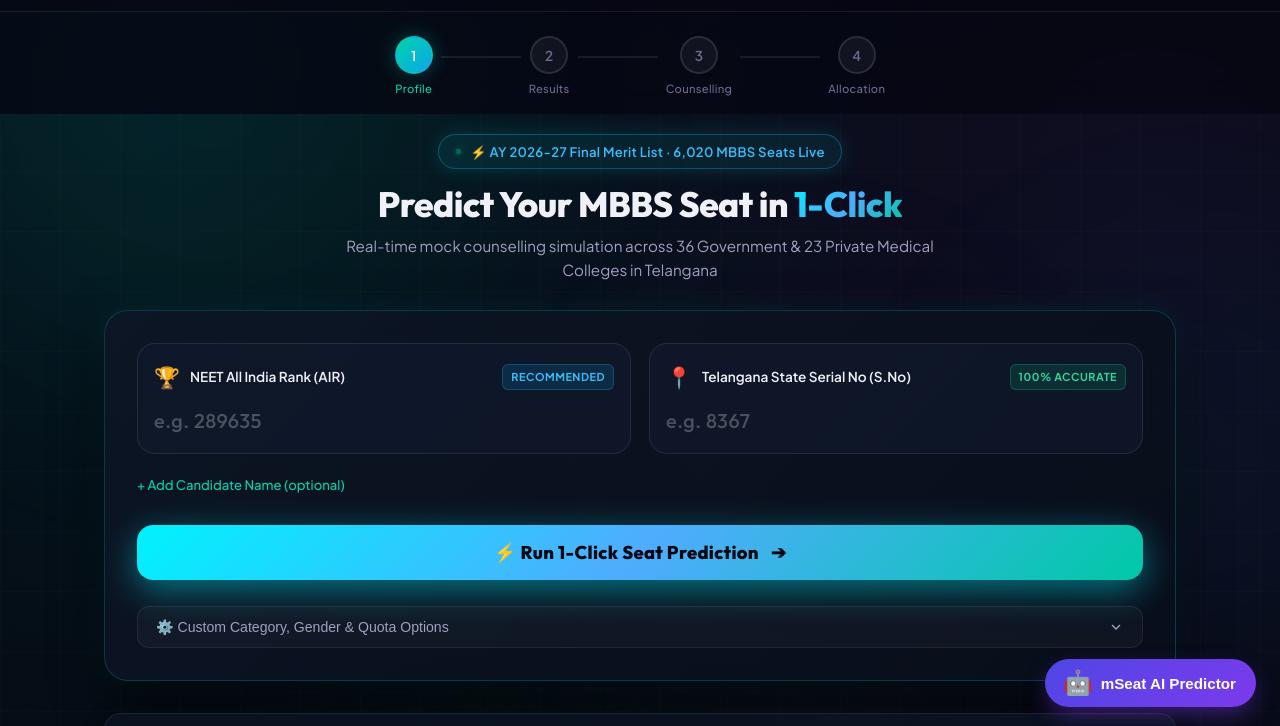
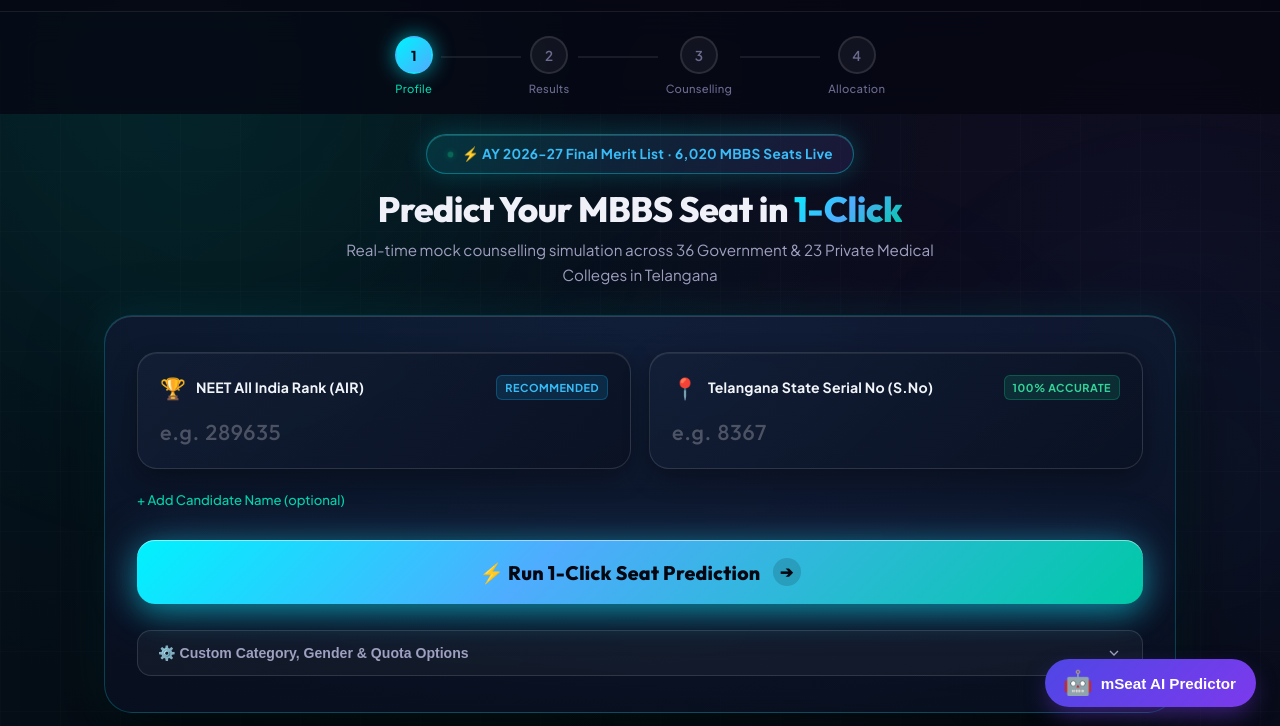
Before and after one commit to kprsnt2/mSeat, a plain HTML site: page index.html in a window 1280 px wide. Shown: the part 69-795 px from the top of the page. Drawn offline with Linux system fonts and the light colour scheme.

Commit message:
Ultra-stylish 2026 UI overhaul with glowing shimmer buttons, 3D Bento input cards, and refined micro-interactions

```diff
--- a/styles.css
+++ b/styles.css
@@ -1666,3 +1666,186 @@ body {
   color: #f8fafc !important;
   font-size: 0.9rem !important;
 }
+
+
+/* ============================================================
+   ULTRA-STYLISH 2026 GENZ SAAS BUTTONS & UI OVERHAUL
+   ============================================================ */
+
+/* Primary 1-Click Glowing Shimmer Button */
+.btn-genz-glow {
+  position: relative;
+  width: 100%;
+  background: linear-gradient(135deg, #00f2fe 0%, #4facfe 40%, #00c9a7 100%);
+  color: #030712 !important;
+  font-family: var(--font-display);
+  font-size: 1.22rem;
+  font-weight: 800;
+  padding: 18px 32px;
+  border-radius: 18px;
+  border: none;
+  cursor: pointer;
+  display: flex;
+  align-items: center;
+  justify-content: center;
+  gap: 12px;
+  box-shadow: 0 8px 30px rgba(0, 242, 254, 0.45), 0 0 50px rgba(79, 172, 254, 0.25), inset 0 1px 0 rgba(255, 255, 255, 0.5);
+  transition: all 0.25s cubic-bezier(0.34, 1.56, 0.64, 1);
+  letter-spacing: 0.3px;
+  overflow: hidden;
+}
+
+.btn-genz-glow::before {
+  content: '';
+  position: absolute;
+  top: 0;
+  left: -100%;
+  width: 100%;
+  height: 100%;
+  background: linear-gradient(90deg, transparent, rgba(255, 255, 255, 0.4), transparent);
+  transform: skewX(-20deg);
+  transition: left 0.75s ease;
+}
+
+.btn-genz-glow:hover::before {
+  left: 200%;
+}
+
+.btn-genz-glow:hover {
+  transform: translateY(-3px) scale(1.015);
+  box-shadow: 0 14px 45px rgba(0, 242, 254, 0.65), 0 0 65px rgba(0, 201, 167, 0.4), inset 0 1px 0 rgba(255, 255, 255, 0.6);
+  filter: brightness(1.08);
+}
+
+.btn-genz-glow:active {
+  transform: translateY(1px) scale(0.985);
+  box-shadow: 0 4px 15px rgba(0, 242, 254, 0.35);
+}
+
+.btn-genz-glow .btn-arrow {
+  display: inline-flex;
+  align-items: center;
+  justify-content: center;
+  width: 28px;
+  height: 28px;
+  background: rgba(3, 7, 18, 0.15);
+  border-radius: 50%;
+  font-size: 1rem;
+  transition: transform 0.25s ease;
+}
+
+.btn-genz-glow:hover .btn-arrow {
+  transform: translateX(4px);
+}
+
+/* Stylish Bento Input Cards */
+.input-card {
+  background: linear-gradient(135deg, rgba(20, 32, 56, 0.7) 0%, rgba(10, 18, 34, 0.85) 100%) !important;
+  border: 1px solid rgba(255, 255, 255, 0.12) !important;
+  border-radius: 20px !important;
+  padding: 18px 22px !important;
+  box-shadow: 0 8px 25px rgba(0, 0, 0, 0.35), inset 0 1px 0 rgba(255, 255, 255, 0.08) !important;
+  transition: all 0.3s cubic-bezier(0.4, 0, 0.2, 1) !important;
+}
+
+.input-card:hover {
+  border-color: rgba(0, 242, 254, 0.3) !important;
+  transform: translateY(-2px);
+  box-shadow: 0 12px 30px rgba(0, 0, 0, 0.45), 0 0 20px rgba(0, 242, 254, 0.1) !important;
+}
+
+.input-card:focus-within {
+  border-color: #00f2fe !important;
+  background: linear-gradient(135deg, rgba(24, 38, 68, 0.9) 0%, rgba(12, 22, 42, 0.95) 100%) !important;
+  box-shadow: 0 0 30px rgba(0, 242, 254, 0.3), 0 12px 35px rgba(0, 0, 0, 0.5), inset 0 1px 0 rgba(255, 255, 255, 0.2) !important;
+  transform: translateY(-3px);
+}
+
+.input-card-title {
+  font-size: 0.88rem !important;
+  font-weight: 700 !important;
+  color: #f1f5f9 !important;
+  letter-spacing: 0.2px;
+}
+
+.genz-input {
+  font-size: 1.35rem !important;
+  font-weight: 800 !important;
+  color: #ffffff !important;
+  letter-spacing: 1px !important;
+}
+
+/* Stylish Bento Glass Card */
+.genz-card {
+  background: radial-gradient(140% 140% at 50% 0%, rgba(20, 35, 65, 0.75) 0%, rgba(6, 11, 24, 0.95) 100%) !important;
+  border: 1px solid rgba(0, 242, 254, 0.22) !important;
+  border-radius: 28px !important;
+  padding: 36px 32px !important;
+  box-shadow: 0 30px 70px rgba(0, 0, 0, 0.75), 0 0 45px rgba(0, 242, 254, 0.12), inset 0 1px 0 rgba(255, 255, 255, 0.15) !important;
+  backdrop-filter: blur(28px) !important;
+}
+
+/* Stylish Hero Floating Pill */
+.genz-pill {
+  background: linear-gradient(135deg, rgba(0, 242, 254, 0.12) 0%, rgba(139, 92, 246, 0.12) 100%) !important;
+  border: 1px solid rgba(0, 242, 254, 0.35) !important;
+  color: #38bdf8 !important;
+  font-size: 0.85rem !important;
+  font-weight: 700 !important;
+  padding: 8px 20px !important;
+  box-shadow: 0 0 25px rgba(0, 242, 254, 0.2), inset 0 1px 0 rgba(255, 255, 255, 0.15) !important;
+}
+
+/* Stylish Advanced Options Pill */
+.advanced-toggle-pill {
+  background: rgba(255, 255, 255, 0.04) !important;
+  border: 1px solid rgba(255, 255, 255, 0.12) !important;
+  border-radius: 14px !important;
+  padding: 14px 20px !important;
+  font-weight: 600 !important;
+  transition: all 0.25s ease !important;
+}
+
+.advanced-toggle-pill:hover {
+  background: rgba(0, 242, 254, 0.08) !important;
+  border-color: rgba(0, 242, 254, 0.4) !important;
+  color: #38bdf8 !important;
+  box-shadow: 0 0 20px rgba(0, 242, 254, 0.15) !important;
+}
+
+/* Stylish WhatsApp Share Button */
+.btn-whatsapp {
+  background: linear-gradient(135deg, #25d366 0%, #128c7e 100%) !important;
+  color: #ffffff !important;
+  font-weight: 700 !important;
+  border-radius: 14px !important;
+  padding: 14px 24px !important;
+  box-shadow: 0 8px 25px rgba(37, 211, 102, 0.4) !important;
+  border: none !important;
+  transition: all 0.25s ease !important;
+}
+
+.btn-whatsapp:hover {
+  transform: translateY(-2px);
+  box-shadow: 0 12px 35px rgba(37, 211, 102, 0.6) !important;
+  filter: brightness(1.08);
+}
+
+/* Stylish Step Indicators */
+.step-dot.active .step-number {
+  background: linear-gradient(135deg, #00f2fe 0%, #4facfe 100%) !important;
+  color: #030712 !important;
+  font-weight: 800 !important;
+  box-shadow: 0 0 20px rgba(0, 242, 254, 0.6) !important;
+}
+
+.step-dot.completed .step-number {
+  background: #10b981 !important;
+  color: #ffffff !important;
+  box-shadow: 0 0 15px rgba(16, 185, 129, 0.4) !important;
+}
+
+.step-connector.completed {
+  background: linear-gradient(90deg, #10b981, #00f2fe) !important;
+  box-shadow: 0 0 10px rgba(0, 242, 254, 0.4) !important;
+}
```
